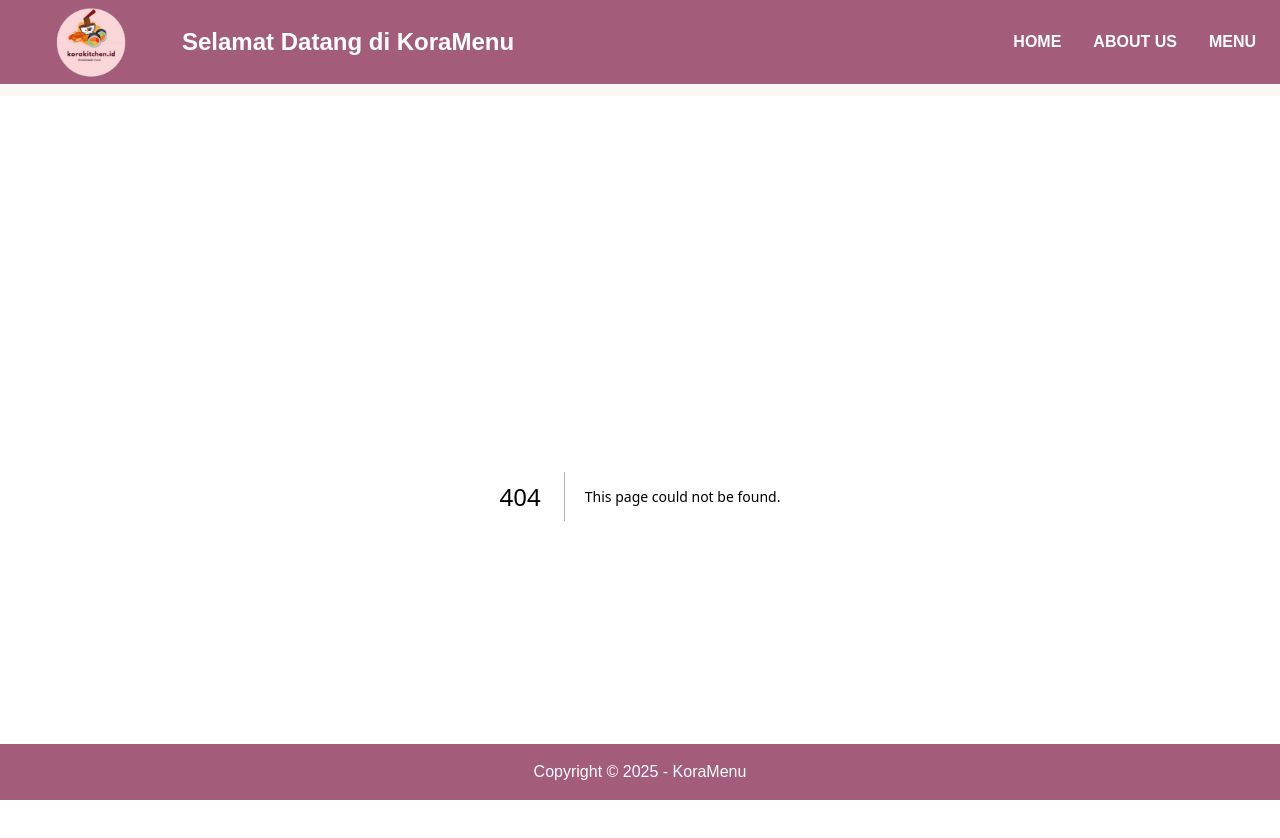
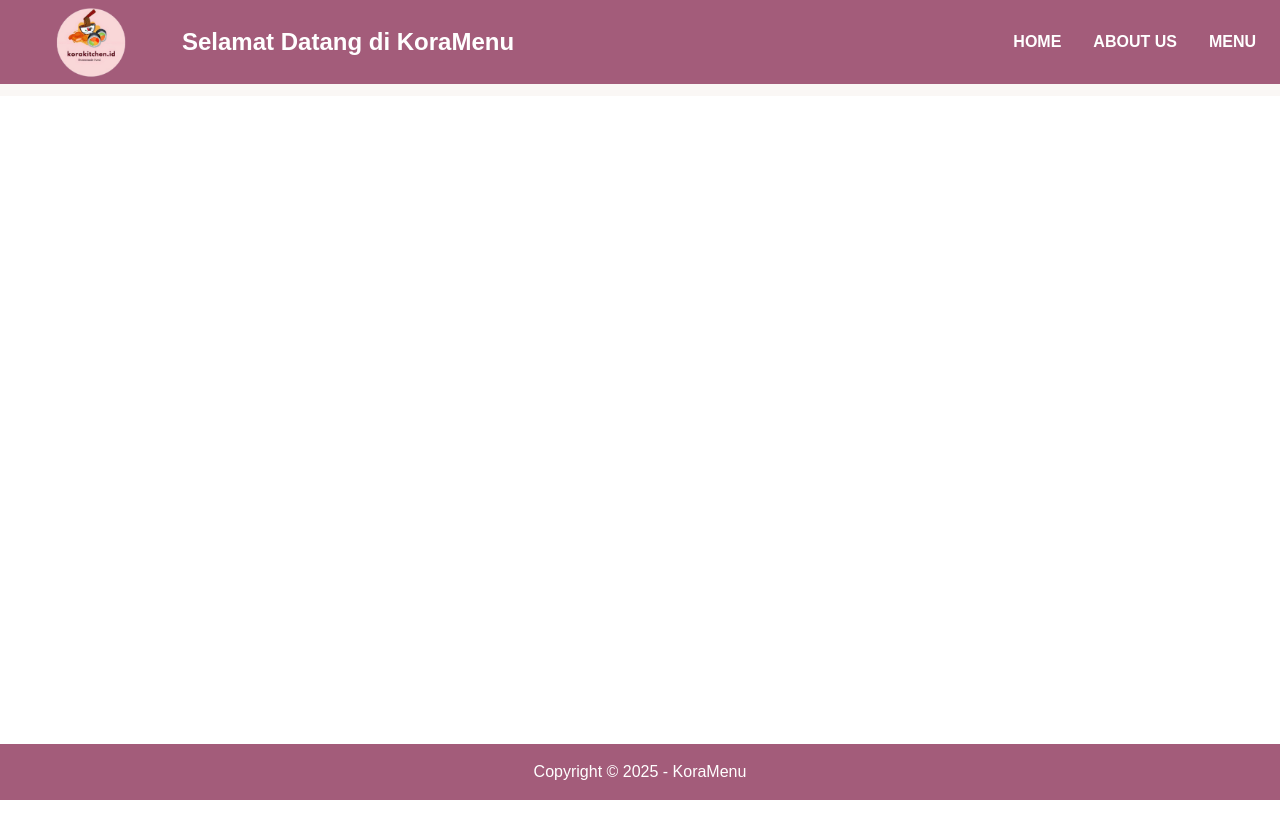
Before and after one commit to Claraindriani1764/risfara_if22dx, a Next.js app: page /menu in a window 1280 px wide. Before the commit this address had no page. Shown: the top 838 px of the page. Built offline with nearby package versions, Linux system fonts and the light colour scheme.

Commit message:
Fani: Menambahkan Initial Layout Menu

```diff
--- /dev/null
+++ b/app/menu/page.tsx
@@ -0,0 +1,9 @@
+import Image from "next/image";
+import Link from "next/link";
+export default function Menu() {
+  return (
+    <div className="min-h-screen flex flex-col items-center justify-center bg-putih p-[20px] relative">
+      <div className="absolute top-0 left-0 w-full h-full bg-gray-50 -z-20"></div>
+    </div>
+  );
+}
```
